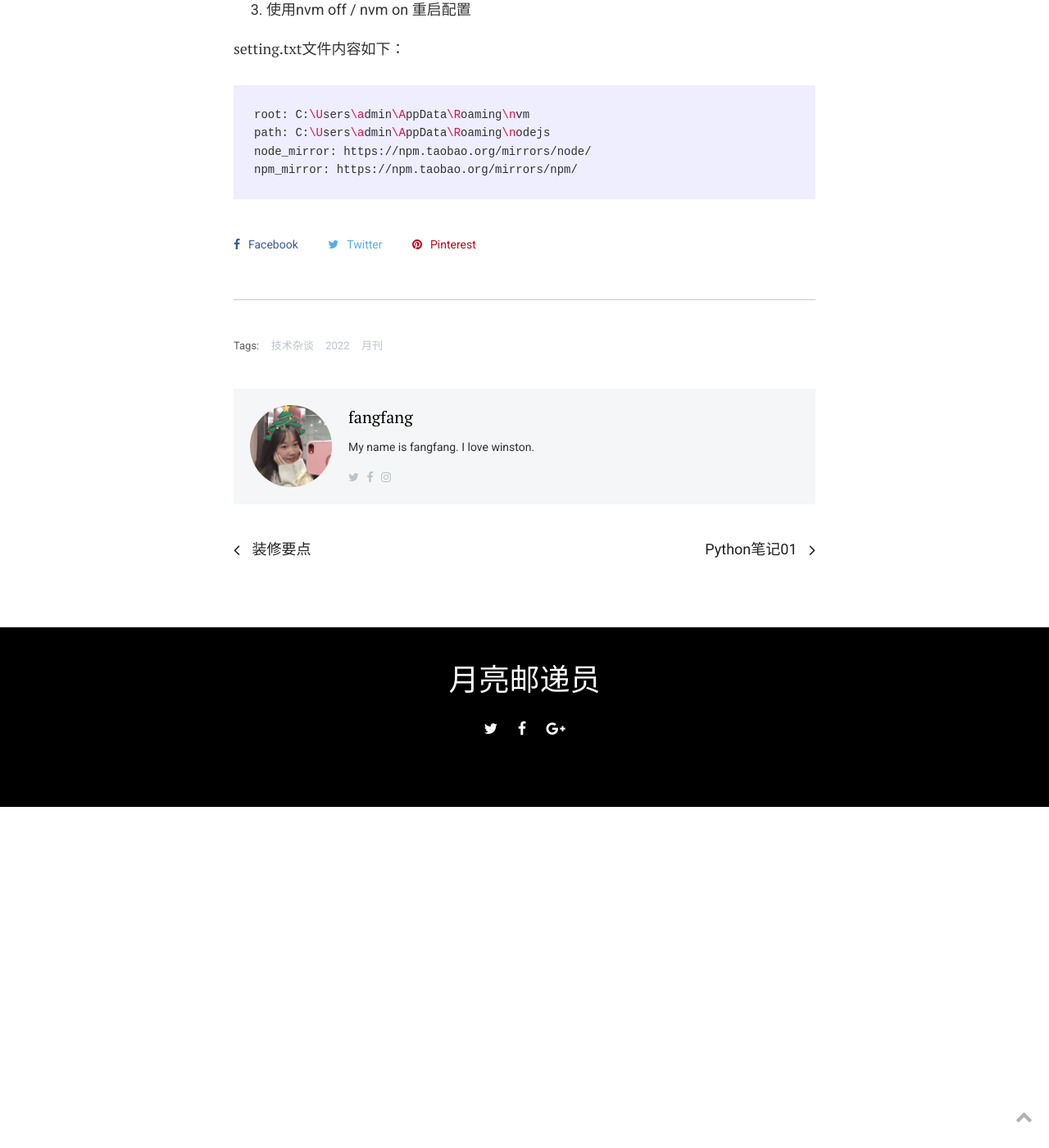
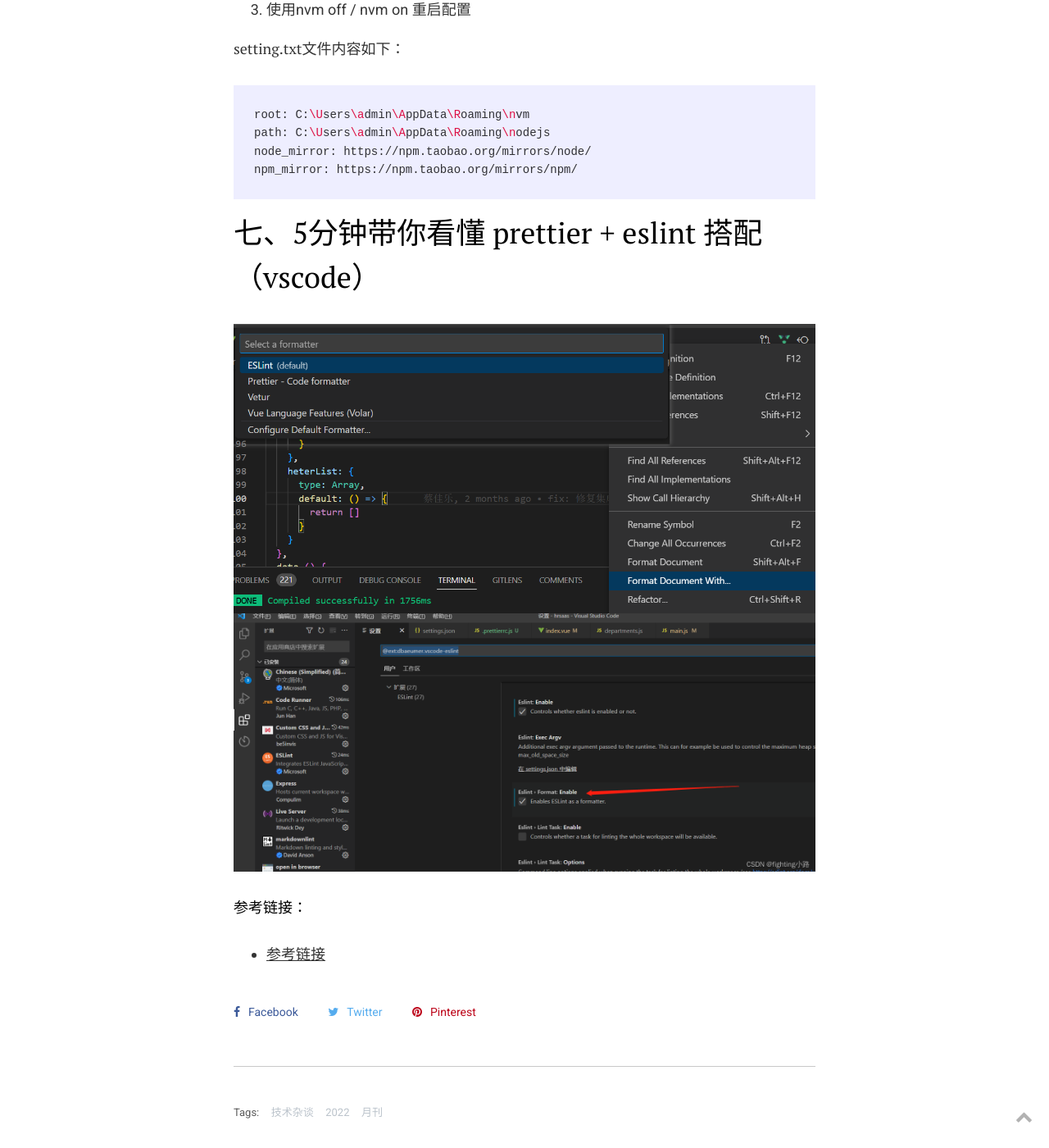
Before and after one commit to mytingbao/blog, a Jekyll site: the page built from _posts/2022/2022-10-09-2022年10，11月份笔记.md, in a window 1280 px wide and 1400 px high, scrolled down 7715 px. Shown: the whole window at 82% size. Built offline with Jekyll 4.4.1, drawn with Linux system fonts in a browser that asks for light colours; before the commit the page ends 8699 px from its top, so only the background shows below that.

Commit message:
更新笔记

````diff
--- a/_posts/2022/2022-10-09-2022年10，11月份笔记.md
+++ b/_posts/2022/2022-10-09-2022年10，11月份笔记.md
@@ -283,3 +283,11 @@
 node_mirror: https://npm.taobao.org/mirrors/node/
 npm_mirror: https://npm.taobao.org/mirrors/npm/
 ```
+
+# 七、5分钟带你看懂 prettier + eslint 搭配（vscode）
+![warn]({{site.baseurl}}/images/post/2022/11/02.png)
+![warn]({{site.baseurl}}/images/post/2022/11/03.png)
+
+
+##### 参考链接：
+* [参考链接](https://blog.csdn.net/fightingLKP/article/details/126695679)
````
Also changed, not shown: images/post/2022/11/02.png (added), images/post/2022/11/03.png (added).
